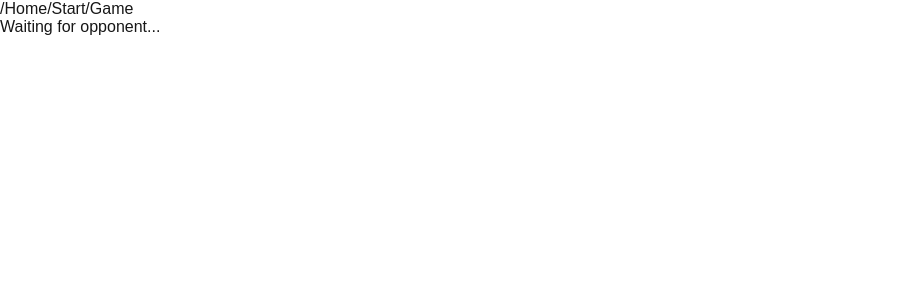
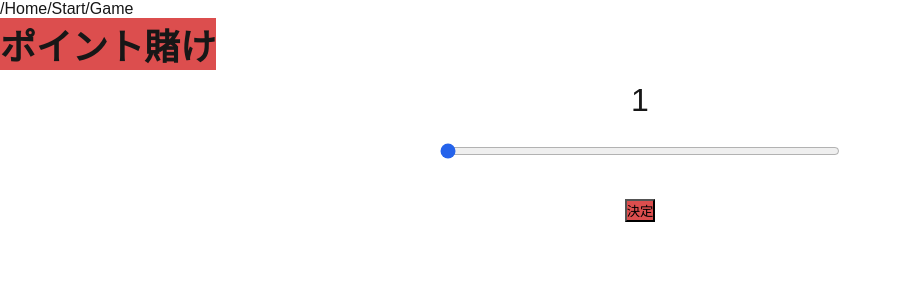
Before and after one commit to mitsui6969/Zerofy, a Next.js app in the folder frontend/: page /game in a window 1280 px wide. Shown: the top 300 px of the page, without its empty margins (0-902 px from the left). Built offline with nearby package versions, Linux system fonts and the light colour scheme; no server answers.

Commit message:
cssで配置の変更

```diff
--- a/frontend/src/app/game/page.jsx
+++ b/frontend/src/app/game/page.jsx
@@ -5,7 +5,7 @@ import QuestionPhase from '@/app/components/Game/QuestionPhase';
 import ResultPhase from '@/app/components/Game/ResultPhase';
 
 export default function GamePage() {
-    const [phase, setPhase] = useState('WAIT'); // 'BET' | 'QUESTION' | 'RESULT' | 'WAIT'
+    const [phase, setPhase] = useState('BET'); // 'BET' | 'QUESTION' | 'RESULT' | 'WAIT'
     const [data, setData] = useState(null); // サーバーからのフェーズデータ
     const [ws, setWs] = useState(null);
 
--- a/frontend/src/app/style/point.css
+++ b/frontend/src/app/style/point.css
@@ -1,6 +1,8 @@
 .my-title {
     font-size: 36px;
     margin-bottom:12px;
+    background-color: #dc4e4e;
+    display: inline-block;
 }
 .my-point {
     margin-bottom: 24px;
@@ -24,5 +26,5 @@
     margin-right: auto;
     width: 120;
     height: 60;
-    background-color: #e10c0f;
+    background-color: #dc4e4e;
 }
```
